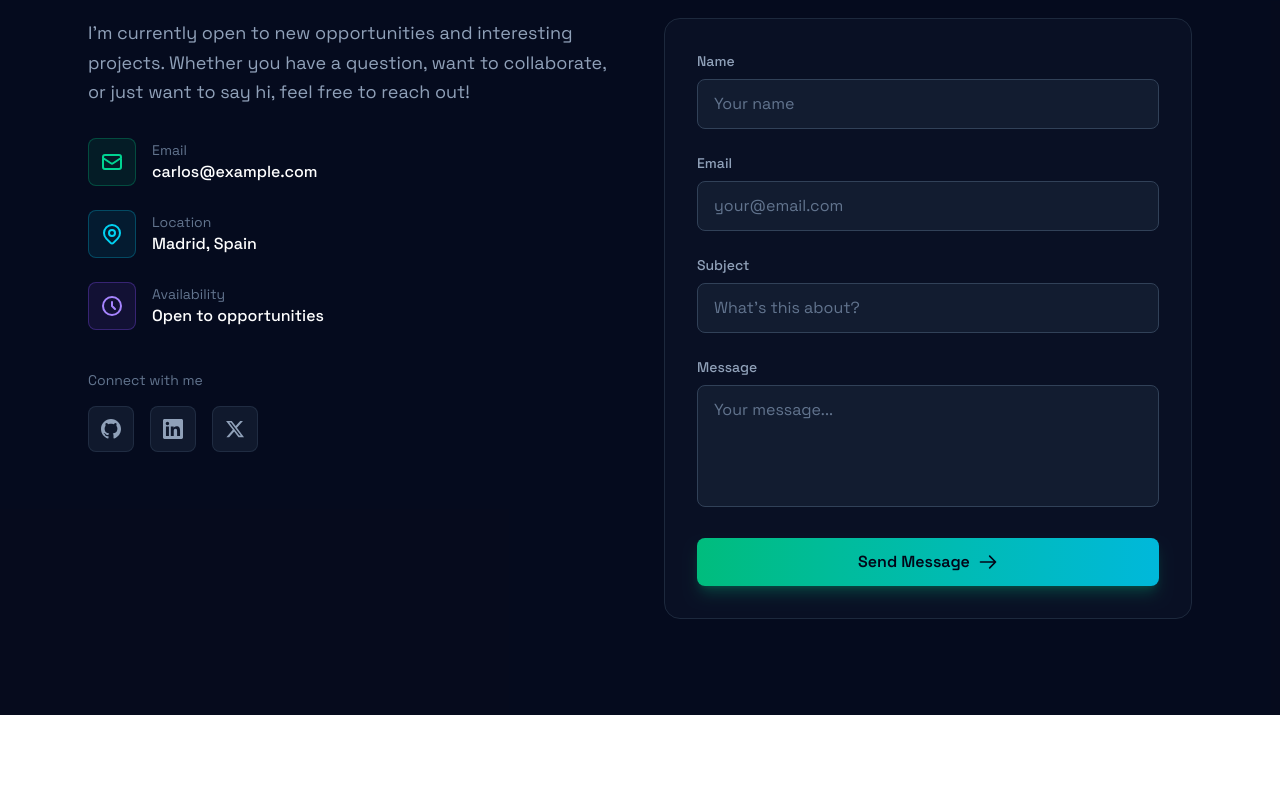
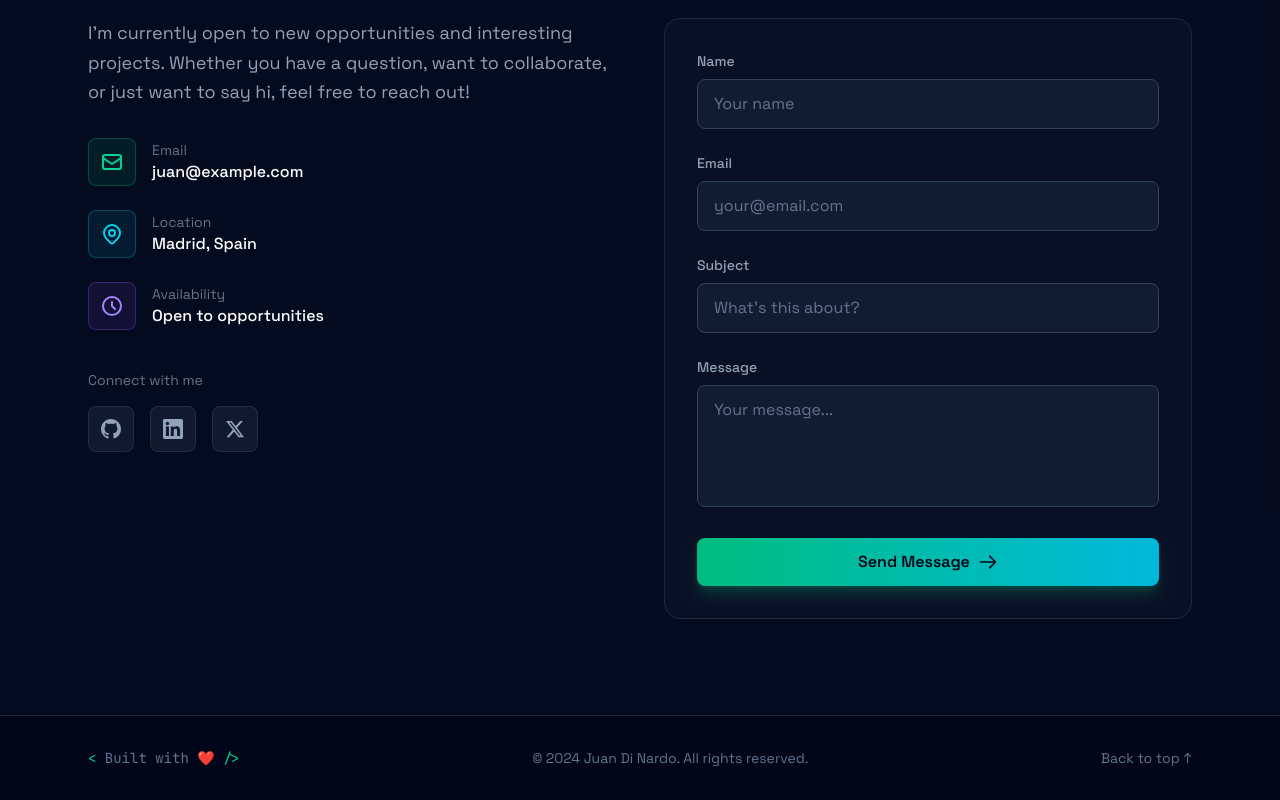
Before and after one commit to juanxcru/angular-portfolio-frontend, an Angular app: page /v2 in a window 1280 px wide. Shown: the part 2794-3594 px from the top of the page. Before the commit the page ends 3509 px from the top, so only its background shows below. Built offline with nearby package versions, Linux system fonts and the light colour scheme.

Commit message:
footer: fa

```diff
--- a/src/app/portfolio/components/contact-info/contact-info.component.html
+++ b/src/app/portfolio/components/contact-info/contact-info.component.html
@@ -19,7 +19,7 @@
       </div>
       <div>
         <p class="text-sm text-slate-500">Email</p>
-        <p id="email-display" class="text-white font-medium">carlos@example.com</p>
+        <p id="email-display" class="text-white font-medium">juan@example.com</p>
       </div>
     </div>
     <div class="flex items-center gap-4">
--- a/src/app/portfolio/components/footer/footer.component.html
+++ b/src/app/portfolio/components/footer/footer.component.html
@@ -1 +1,16 @@
-<p>footer works!</p>
+<footer class="py-8 border-t border-slate-800">
+  <div class="max-w-6xl mx-auto px-6">
+    <div class="flex flex-col md:flex-row items-center justify-between gap-4">
+      <div class="font-mono-code text-sm text-slate-500">
+        <span class="text-emerald-400">&lt;</span> Built with ❤️
+        <span class="text-emerald-400">/&gt;</span>
+      </div>
+      <p class="text-sm text-slate-500">© 2024 Juan Di Nardo. All rights reserved.</p>
+      <div class="flex items-center gap-4">
+        <a href="#hero" class="text-slate-500 hover:text-emerald-400 transition-colors text-sm"
+          >Back to top ↑</a
+        >
+      </div>
+    </div>
+  </div>
+</footer>
--- a/src/app/portfolio/components/portfolio-body/portfolio-body.component.html
+++ b/src/app/portfolio/components/portfolio-body/portfolio-body.component.html
@@ -5,4 +5,5 @@
   <app-experience></app-experience>
   <app-projects></app-projects>
   <app-contact></app-contact>
+  <app-footer></app-footer>
 </div>
--- a/src/app/portfolio/components/portfolio-body/portfolio-body.component.ts
+++ b/src/app/portfolio/components/portfolio-body/portfolio-body.component.ts
@@ -5,10 +5,11 @@ import { AboutComponent } from "../about/about.component";
 import { ExperienceComponent } from "../experience/experience.component";
 import { ProjectsComponent } from "../projects/projects.component";
 import { ContactComponent } from "../contact/contact.component";
+import { FooterComponent } from '../footer/footer.component';
 
 @Component({
   selector: 'app-portfolio-body',
-  imports: [NavbarComponent, HeroComponent, AboutComponent, ExperienceComponent, ProjectsComponent, ContactComponent],
+  imports: [NavbarComponent, HeroComponent, AboutComponent, ExperienceComponent, ProjectsComponent, ContactComponent, FooterComponent],
   templateUrl: './portfolio-body.component.html',
   styleUrl: './portfolio-body.component.css',
 })
--- a/src/app/portfolio/components/social-links/social-links.component.html
+++ b/src/app/portfolio/components/social-links/social-links.component.html
@@ -4,7 +4,7 @@
   <svg class="w-6 h-6" fill="currentColor" viewBox="0 0 24 24"><path d="M20.447 20.452h-3.554v-5.569c0-1.328-.027-3.037-1.852-3.037-1.853 0-2.136 1.445-2.136 2.939v5.667H9.351V9h3.414v1.561h.046c.477-.9 1.637-1.85 3.37-1.85 3.601 0 4.267 2.37 4.267 5.455v6.286zM5.337 7.433c-1.144 0-2.063-.926-2.063-2.065 0-1.138.92-2.063 2.063-2.063 1.14 0 2.064.925 2.064 2.063 0 1.139-.925 2.065-2.064 2.065zm1.782 13.019H3.555V9h3.564v11.452zM22.225 0H1.771C.792 0 0 .774 0 1.729v20.542C0 23.227.792 24 1.771 24h20.451C23.2 24 24 23.227 24 22.271V1.729C24 .774 23.2 0 22.222 0h.003z" />
   </svg></a> <a href="https://twitter.com" target="_blank" rel="noopener noreferrer" class="social-icon p-3 bg-slate-800/50 rounded-lg border border-slate-700/50 text-slate-400 hover:text-white hover:border-violet-500/50">
   <svg class="w-6 h-6" fill="currentColor" viewBox="0 0 24 24"><path d="M18.244 2.25h3.308l-7.227 8.26 8.502 11.24H16.17l-5.214-6.817L4.99 21.75H1.68l7.73-8.835L1.254 2.25H8.08l4.713 6.231zm-1.161 17.52h1.833L7.084 4.126H5.117z" />
-  </svg></a> <a href="mailto:carlos@example.com" class="social-icon p-3 bg-slate-800/50 rounded-lg border border-slate-700/50 text-slate-400 hover:text-white hover:border-emerald-500/50">
+  </svg></a> <a href="mailto:juan@example.com" class="social-icon p-3 bg-slate-800/50 rounded-lg border border-slate-700/50 text-slate-400 hover:text-white hover:border-emerald-500/50">
   <svg class="w-6 h-6" fill="none" stroke="currentColor" viewBox="0 0 24 24"><path stroke-linecap="round" stroke-linejoin="round" stroke-width="2" d="M3 8l7.89 5.26a2 2 0 002.22 0L21 8M5 19h14a2 2 0 002-2V7a2 2 0 00-2-2H5a2 2 0 00-2 2v10a2 2 0 002 2z" />
   </svg></a>
 </div>
```
